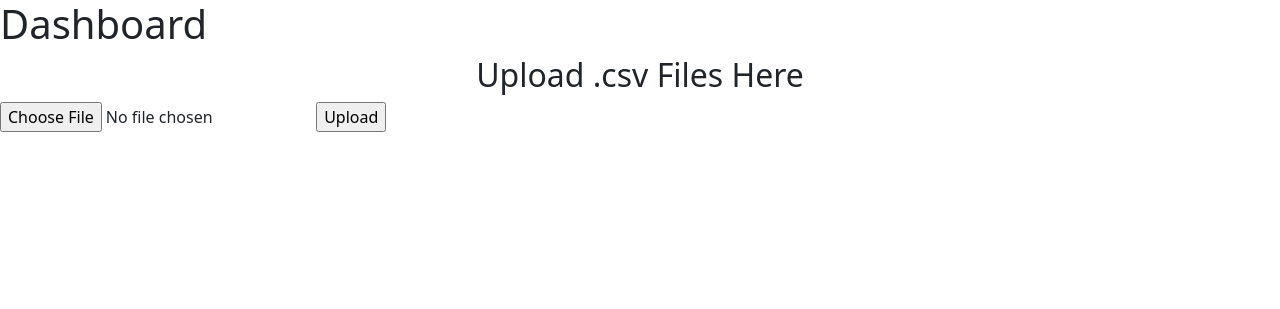
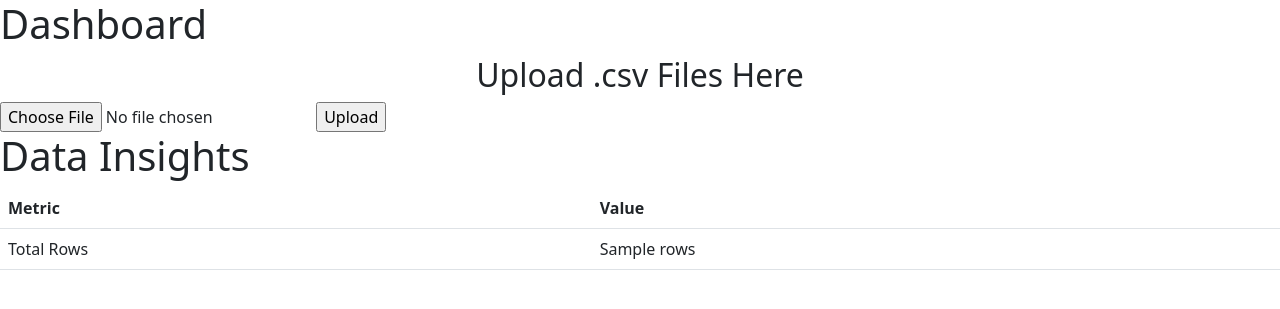
Before and after one commit to prsy-git/Data-Insights-Project, a Flask app: template templates/dashboard.html in a window 1280 px wide. Shown: the top 309 px of the page. Run offline with Flask 3, Linux system fonts and the light colour scheme; the template is opened without the code that fills it: most values are stand-ins (such as "Sample title", 1, 10 or a date in 2020); some libraries are stand-ins or nearby versions.

Commit message:
Updated POST method for /dashboard
Included routing and data analytics function to POST

```diff
--- a/app.py
+++ b/app.py
@@ -1,12 +1,13 @@
 import os
 from flask import Flask, render_template, flash, request, redirect, url_for
 from werkzeug.utils import secure_filename
+import analytics
 
 UPLOAD_FOLDER = 'uploads/'
 ALLOWED_EXTENSIONS = {'csv'}
 
 app = Flask(__name__)
-app.config['SECRET KEY'] = 'secret-dev-key'
+app.config['SECRET_KEY'] = 'secret-dev-key'
 app.config['UPLOAD_FOLDER'] = UPLOAD_FOLDER
 
 #webapp page routes
@@ -15,33 +16,40 @@ app.config['UPLOAD_FOLDER'] = UPLOAD_FOLDER
 def home():
     return render_template('index.html')
 
-@app.route('/dashboard')
-def dashboard():
-    return render_template('dashboard.html')
-
 #file upload handling and routes
 def is_allowed_file(filename: str):
     return '.' in filename and filename.rsplit('.', 1)[1].lower() in ALLOWED_EXTENSIONS
 
 @app.route('/dashboard', methods=['GET', 'POST'])
-def upload_file():
-    if request.method == 'POST':
-        if 'file' not in request.files:
-            flash('No file part')
-            return redirect(request.url)
+def dashboard():
+    if request.method != 'POST':
+        return render_template('dashboard.html')
 
-        file = request.files['file']
+    if 'file' not in request.files:
+        flash('No file part')
+        return redirect(request.url)
 
-        if file.filename == '':
-            flash('No selected file')
-            return redirect(request.url)
+    file = request.files['file']
 
-        if file and is_allowed_file(file.filename):
-            filename = secure_filename(file.filename)
-            file.save(os.path.join(app.config['UPLOAD_FOLDER'], filename))
-            return render_template('dashboard.html')
+    if file.filename == '':
+        flash('No seelcted file')
+        return redirect(request.url)
 
-    return render_template('dashboard.html')
+    if not is_allowed_file(file.filename):
+        flash('File type not allowed')
+        return redirect(request.url)
+
+    filename = secure_filename(file.filename)
+    file_dest = os.path.join(app.config['UPLOAD_FOLDER'], filename)
+    file.save(file_dest)
+
+    #Trigger the analytics calls on POST routing.
+    run_df = analytics.load_dataframe(file_dest)
+    run_row_count = analytics.count_rows(run_df)
+
+    print(f"Test message: Triggered, counted {run_row_count} rows")
+
+    return render_template('dashboard.html', rows=run_row_count)
 
 
 if __name__ == '__main__':
--- a/templates/dashboard.html
+++ b/templates/dashboard.html
@@ -18,6 +18,23 @@
         </form>
     </div>
 
+    <h1>Data Insights</h1>
+
+    <table class="table">
+    <thead>
+        <tr>
+            <th>Metric</th>
+            <th>Value</th>
+        </tr>
+    </thead>
+    <tbody>
+        <tr>
+            <td>Total Rows</td>
+            <td>{{ rows }}</td>
+        </tr>
+    </tbody>
+</table>
+
     <script src="https://cdn.jsdelivr.net/npm/bootstrap@5.2.3/dist/js/bootstrap.bundle.min.js" integrity="sha384-kenU1KFdBIe4zVF0s0G1M5b4hcpxyD9F7jL+jjXkk+Q2h455rYXK/7HAuoJl+0I4" crossorigin="anonymous"></script>
   </body>
 </html>
```
Also changed, not shown: analytics.py (+4 -4 lines).
